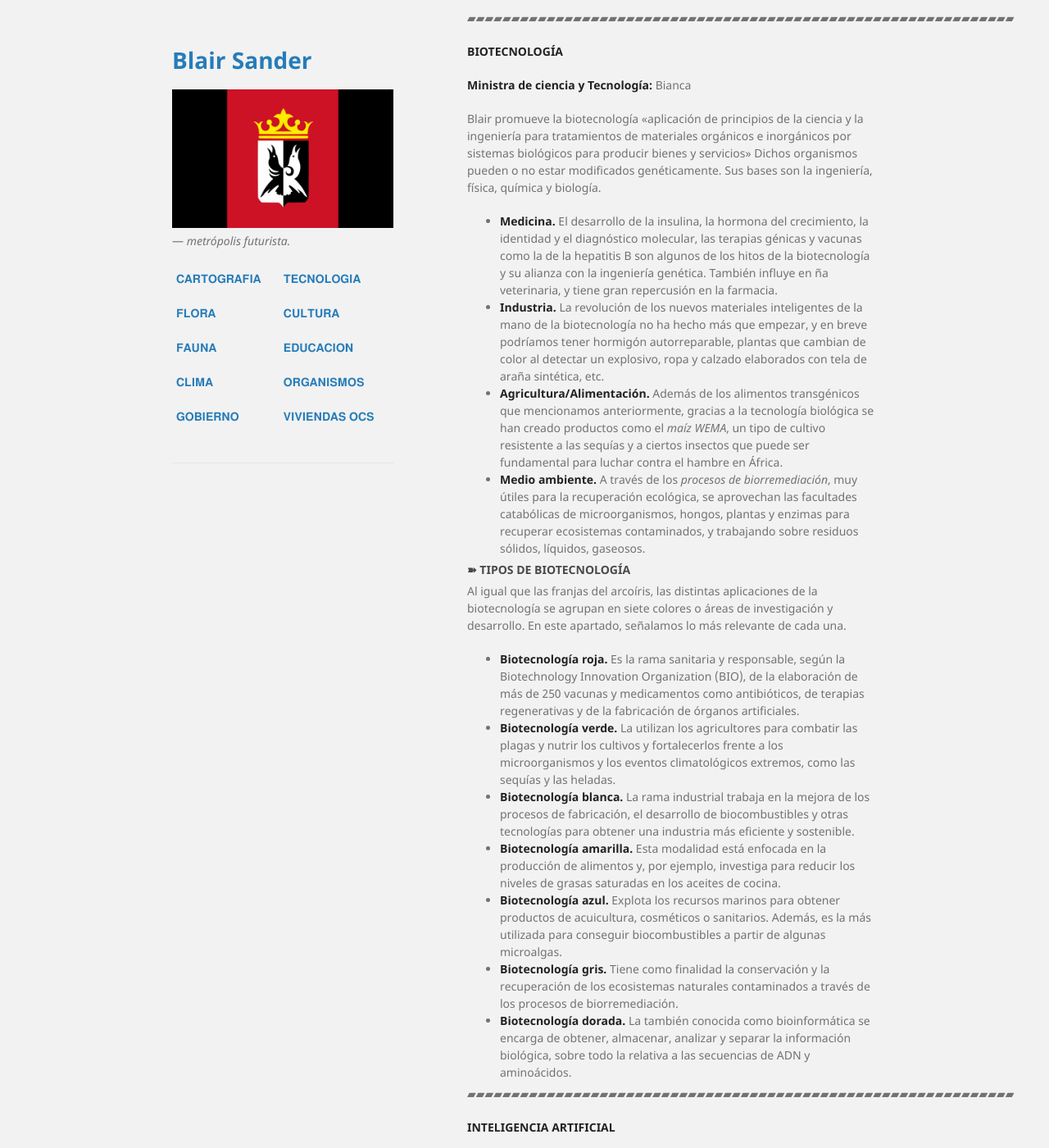
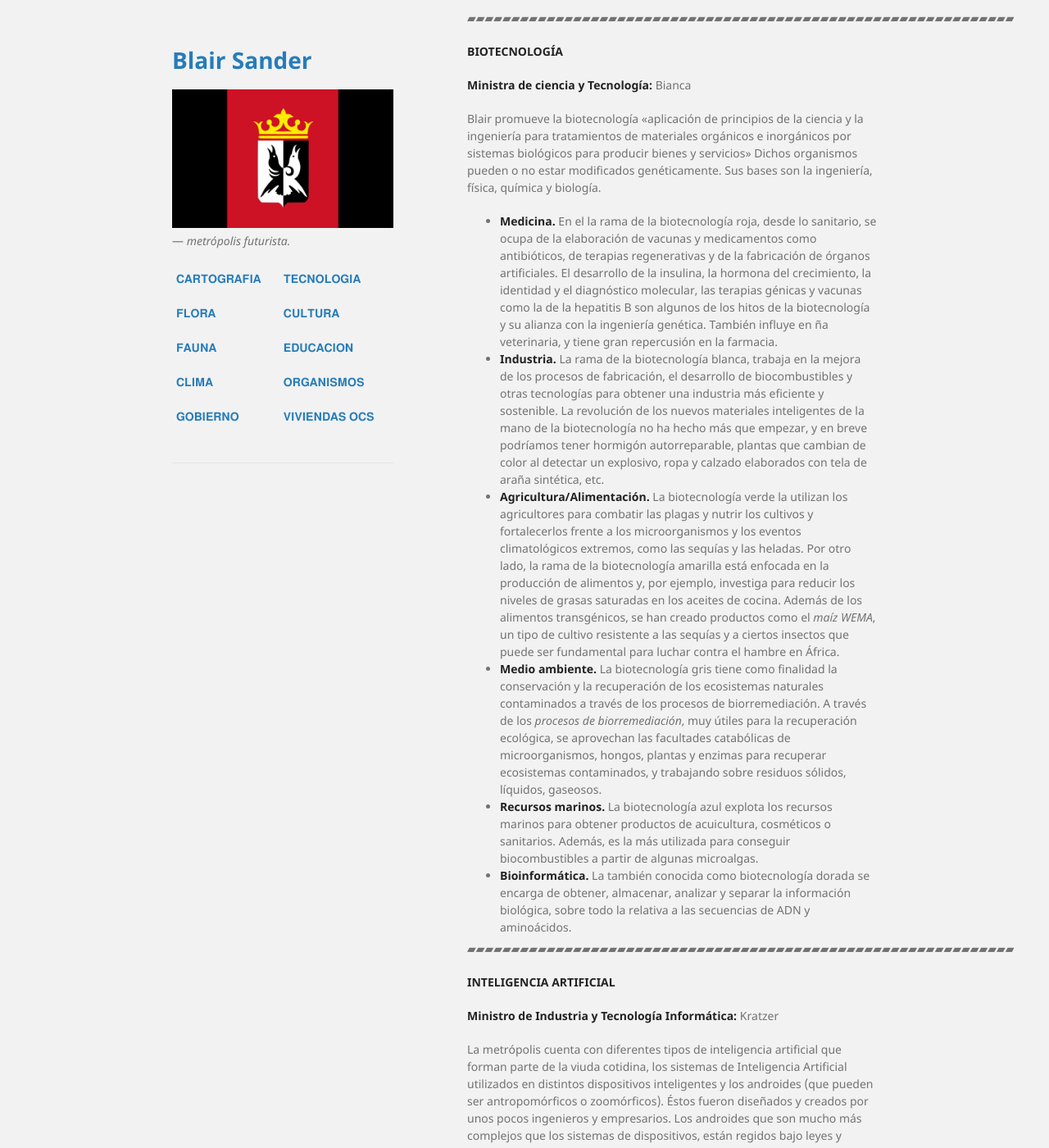
Before and after one commit to BlairSander/ciudad, a Jekyll site: the page built from tecnologia.md, in a window 1280 px wide and 1400 px high, scrolled down 986 px. Shown: the whole window at 82% size. Built offline with Jekyll 4.4.1, drawn with Linux system fonts in a browser that asks for light colours.

Commit message:
Update tecnologia.md

```diff
--- a/tecnologia.md
+++ b/tecnologia.md
@@ -56,22 +56,12 @@ Se implementa tanto para la biotecnología, como la Inteligencia artificial.
 
 Blair promueve la biotecnología «aplicación de principios de la ciencia y la ingeniería para tratamientos de materiales orgánicos e inorgánicos por sistemas biológicos para producir bienes y servicios» Dichos organismos pueden o no estar modificados genéticamente. Sus bases son la ingeniería, física, química y biología.
 
-* **Medicina.** El desarrollo de la insulina, la hormona del crecimiento, la identidad y el diagnóstico molecular, las terapias génicas y vacunas como la de la hepatitis B son algunos de los hitos de la biotecnología y su alianza con la ingeniería genética. También influye en ña veterinaria, y tiene gran repercusión en la farmacia.
-* **Industria.** La revolución de los nuevos materiales inteligentes de la mano de la biotecnología no ha hecho más que empezar, y en breve podríamos tener hormigón autorreparable, plantas que cambian de color al detectar un explosivo, ropa y calzado elaborados con tela de araña sintética, etc.
-* **Agricultura/Alimentación.** Además de los alimentos transgénicos que mencionamos anteriormente, gracias a la tecnología biológica se han creado productos como el _maíz WEMA_, un tipo de cultivo resistente a las sequías y a ciertos insectos que puede ser fundamental para luchar contra el hambre en África.
-* **Medio ambiente.** A través de los _procesos de biorremediación_, muy útiles para la recuperación ecológica, se aprovechan las facultades catabólicas de microorganismos, hongos, plantas y enzimas para recuperar ecosistemas contaminados, y trabajando sobre residuos sólidos, líquidos, gaseosos.
-
-<h4>➽ TIPOS DE BIOTECNOLOGÍA</h4>
-
-Al igual que las franjas del arcoíris, las distintas aplicaciones de la biotecnología se agrupan en siete colores o áreas de investigación y desarrollo. En este apartado, señalamos lo más relevante de cada una.
-
-* **Biotecnología roja.** Es la rama sanitaria y responsable, según la Biotechnology Innovation Organization (BIO), de la elaboración de más de 250 vacunas y medicamentos como antibióticos, de terapias regenerativas y de la fabricación de órganos artificiales.
-* **Biotecnología verde.** La utilizan los agricultores para combatir las plagas y nutrir los cultivos y fortalecerlos frente a los microorganismos y los eventos climatológicos extremos, como las sequías y las heladas.
-* **Biotecnología blanca.** La rama industrial trabaja en la mejora de los procesos de fabricación, el desarrollo de biocombustibles y otras tecnologías para obtener una industria más eficiente y sostenible.
-* **Biotecnología amarilla.** Esta modalidad está enfocada en la producción de alimentos y, por ejemplo, investiga para reducir los niveles de grasas saturadas en los aceites de cocina.
-* **Biotecnología azul.** Explota los recursos marinos para obtener productos de acuicultura, cosméticos o sanitarios. Además, es la más utilizada para conseguir biocombustibles a partir de algunas microalgas.
-* **Biotecnología gris.** Tiene como finalidad la conservación y la recuperación de los ecosistemas naturales contaminados a través de los procesos de biorremediación.
-* **Biotecnología dorada.** La también conocida como bioinformática se encarga de obtener, almacenar, analizar y separar la información biológica, sobre todo la relativa a las secuencias de ADN y aminoácidos.
+* **Medicina.** En el la rama de la biotecnología roja, desde lo sanitario, se ocupa de la elaboración de vacunas y medicamentos como antibióticos, de terapias regenerativas y de la fabricación de órganos artificiales. El desarrollo de la insulina, la hormona del crecimiento, la identidad y el diagnóstico molecular, las terapias génicas y vacunas como la de la hepatitis B son algunos de los hitos de la biotecnología y su alianza con la ingeniería genética. También influye en ña veterinaria, y tiene gran repercusión en la farmacia.
+* **Industria.** La rama de la biotecnología blanca, trabaja en la mejora de los procesos de fabricación, el desarrollo de biocombustibles y otras tecnologías para obtener una industria más eficiente y sostenible. La revolución de los nuevos materiales inteligentes de la mano de la biotecnología no ha hecho más que empezar, y en breve podríamos tener hormigón autorreparable, plantas que cambian de color al detectar un explosivo, ropa y calzado elaborados con tela de araña sintética, etc.
+* **Agricultura/Alimentación.** La biotecnología verde la utilizan los agricultores para combatir las plagas y nutrir los cultivos y fortalecerlos frente a los microorganismos y los eventos climatológicos extremos, como las sequías y las heladas. Por otro lado, la rama de la biotecnología amarilla está enfocada en la producción de alimentos y, por ejemplo, investiga para reducir los niveles de grasas saturadas en los aceites de cocina. Además de los alimentos transgénicos, se han creado productos como el _maíz WEMA_, un tipo de cultivo resistente a las sequías y a ciertos insectos que puede ser fundamental para luchar contra el hambre en África.
+* **Medio ambiente.** La biotecnología gris tiene como finalidad la conservación y la recuperación de los ecosistemas naturales contaminados a través de los procesos de biorremediación. A través de los _procesos de biorremediación_, muy útiles para la recuperación ecológica, se aprovechan las facultades catabólicas de microorganismos, hongos, plantas y enzimas para recuperar ecosistemas contaminados, y trabajando sobre residuos sólidos, líquidos, gaseosos.
+* **Recursos marinos.** La biotecnología azul explota los recursos marinos para obtener productos de acuicultura, cosméticos o sanitarios. Además, es la más utilizada para conseguir biocombustibles a partir de algunas microalgas.
+* **Bioinformática.** La también conocida como biotecnología dorada se encarga de obtener, almacenar, analizar y separar la información biológica, sobre todo la relativa a las secuencias de ADN y aminoácidos.
 
 ▰▰▰▰▰▰▰▰▰▰▰▰▰▰▰▰▰▰▰▰▰▰▰▰▰▰▰▰▰▰▰▰▰▰▰▰▰▰▰▰▰▰▰▰▰▰▰▰▰▰▰▰▰▰▰▰▰▰▰▰▰▰
 
```
